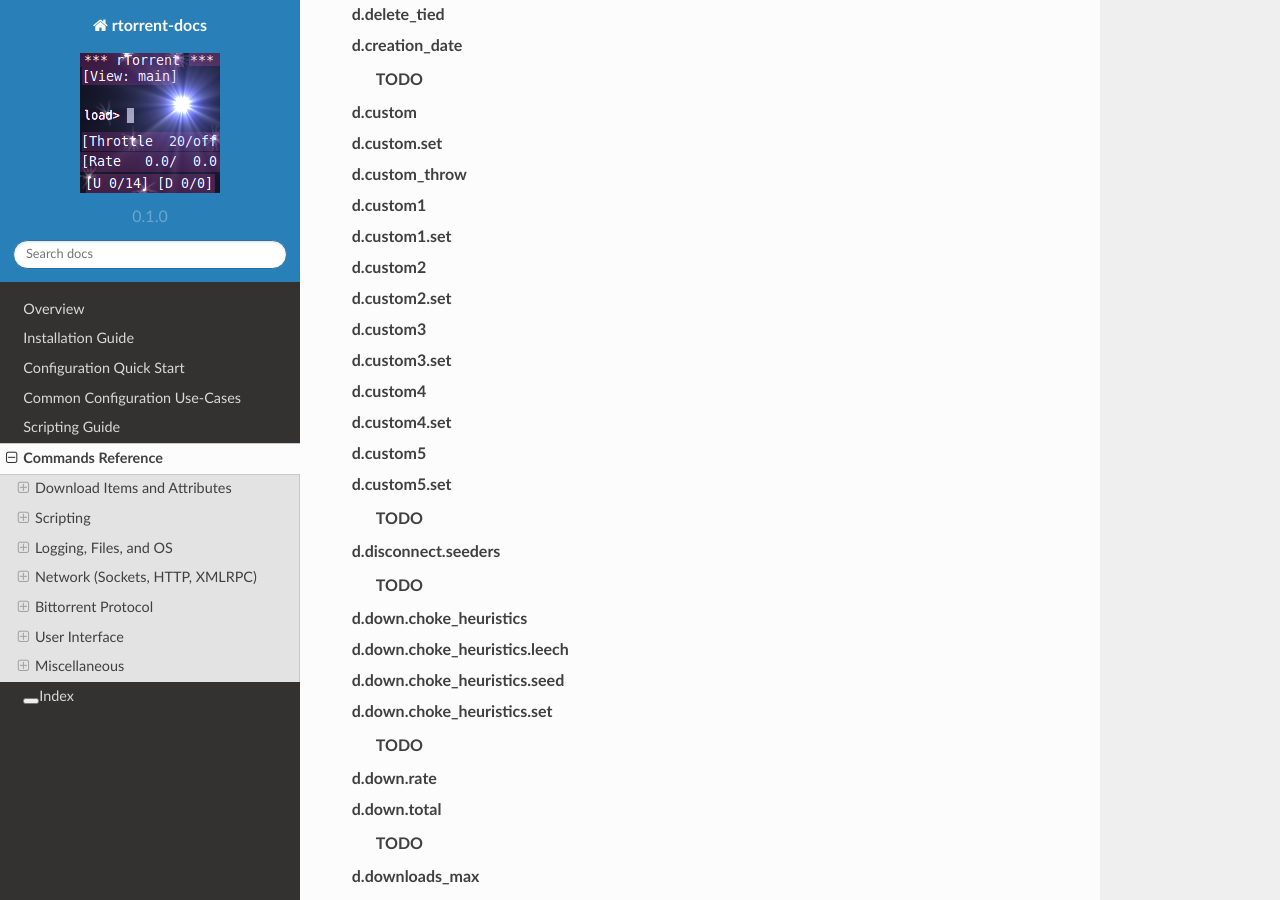
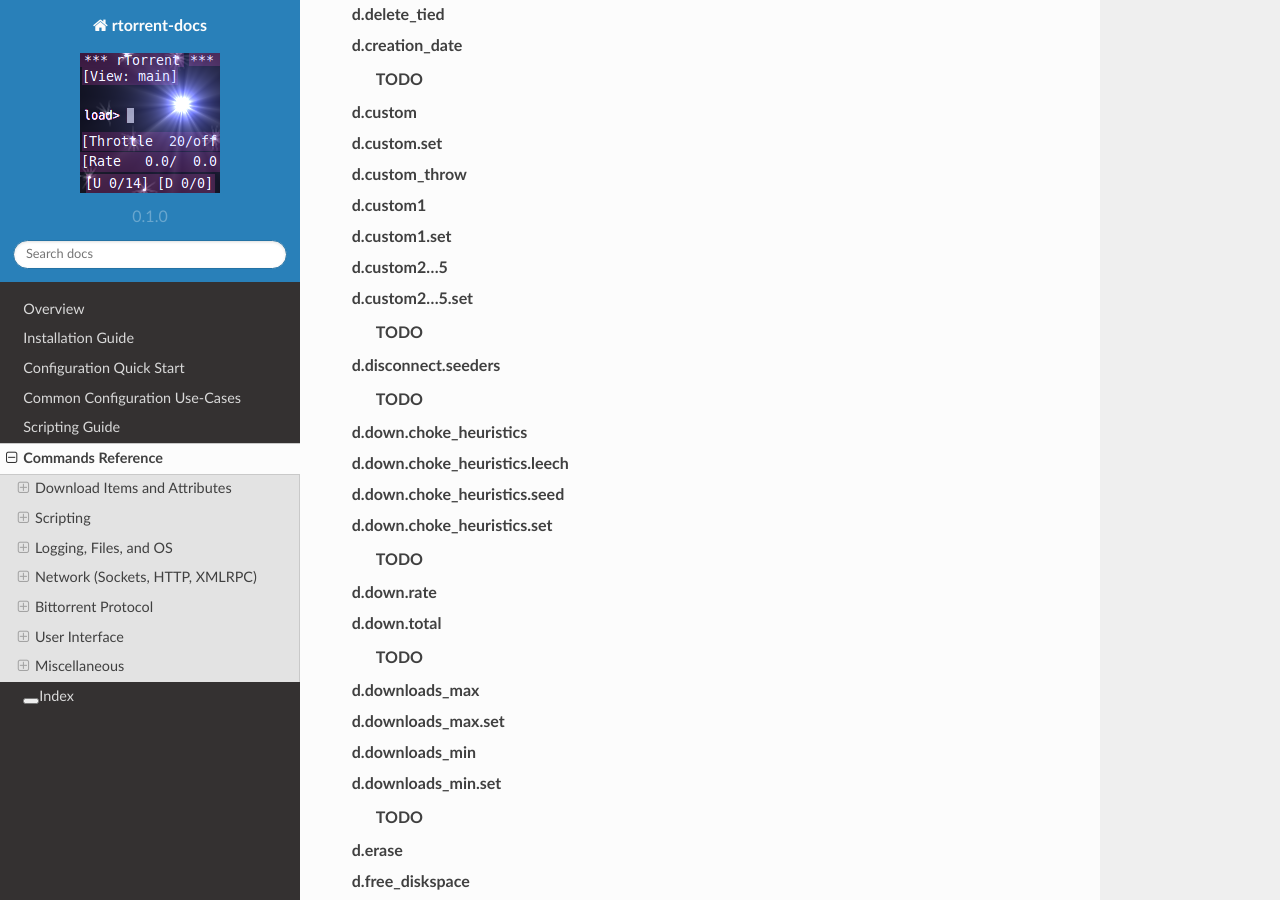
Before and after one commit to rtorrent-community/rtorrent-docs, a Sphinx documentation site: the page built from docs/cmd-ref.rst, in a window 1280 px wide and 900 px high, scrolled down 4549 px. Built offline with Sphinx 7.4.7 and the Read the Docs theme 2.0.0, drawn with Linux system fonts in a browser that asks for light colours.

Commit message:
collapsing numbered 'custom' commands

```diff
--- a/docs/include-cmd-items.rst
+++ b/docs/include-cmd-items.rst
@@ -160,14 +160,8 @@ When called within configuration methods or in a ``Ctrl-X`` prompt, the target i
     d.custom_throw
     d.custom1
     d.custom1.set
-    d.custom2
-    d.custom2.set
-    d.custom3
-    d.custom3.set
-    d.custom4
-    d.custom4.set
-    d.custom5
-    d.custom5.set
+    d.custom2…5
+    d.custom2…5.set
 
         **TODO**
 
```
